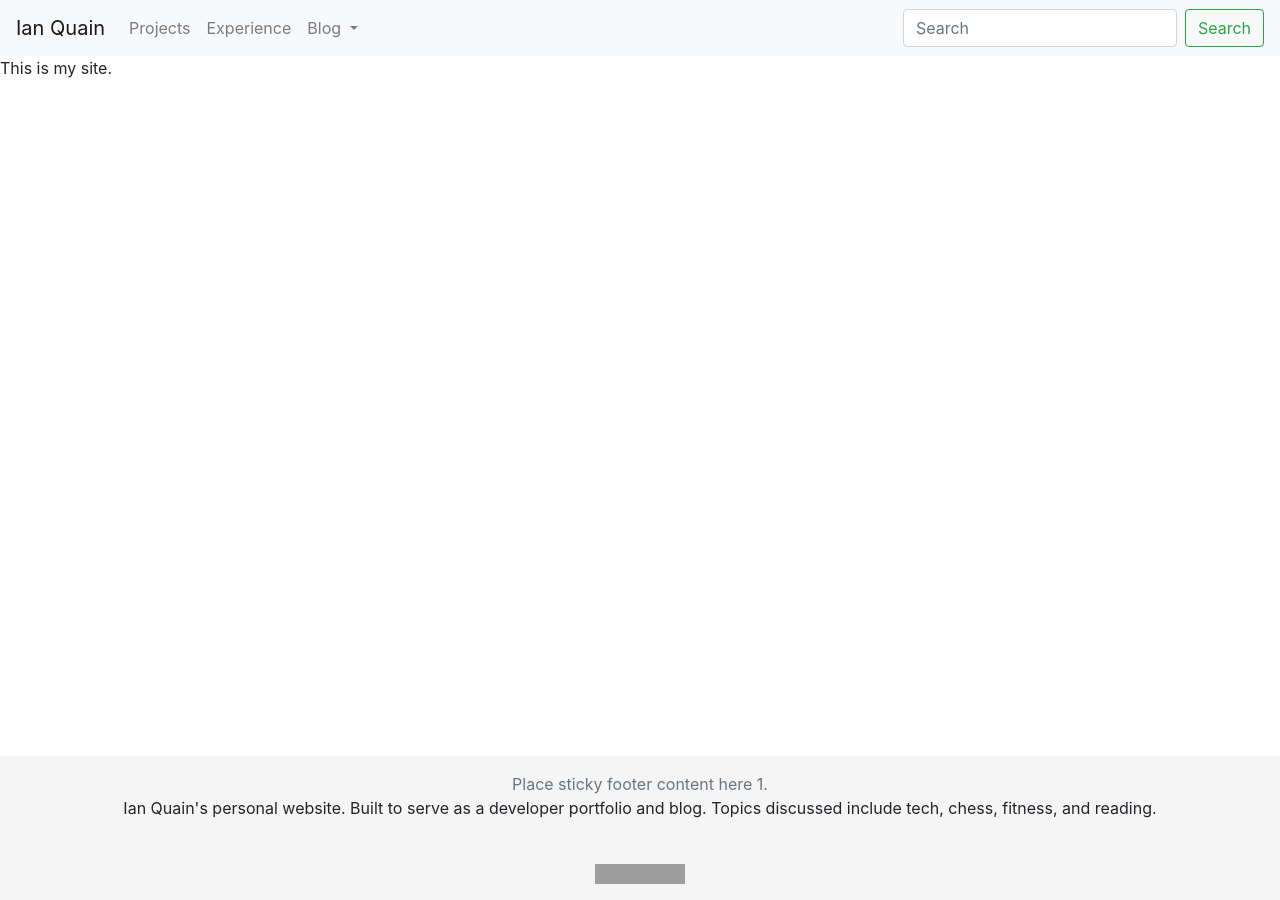
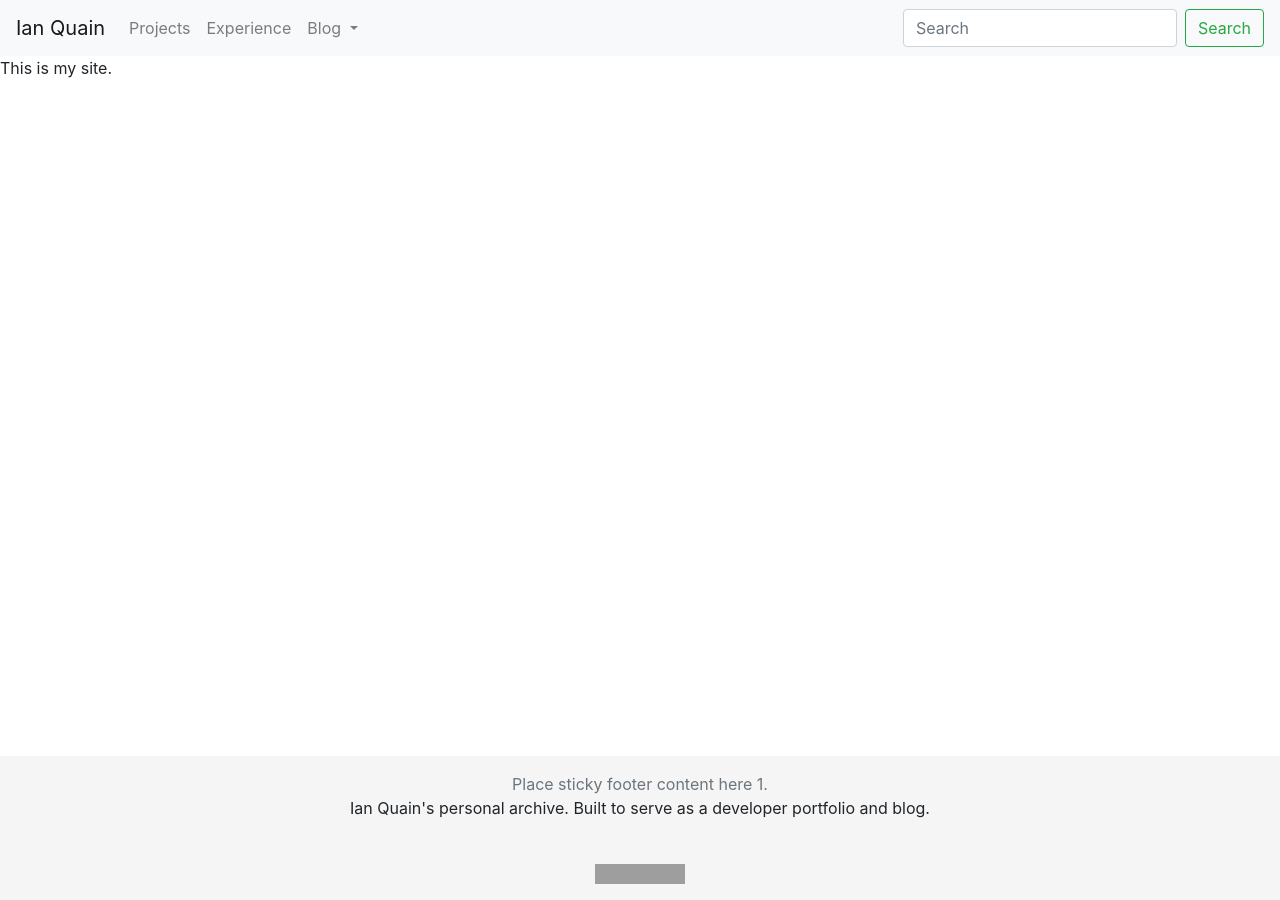
Before and after one commit to quaini/deprecated-personal-website, a Jekyll site: the page built from index.html, in a window 1280 px wide. Built offline with Jekyll 4.4.1, drawn with Linux system fonts in a browser that asks for light colours; nearby versions of some CDN libraries; grey boxes are pictures that could not be loaded.

Commit message:
change website description

```diff
--- a/_config.yml
+++ b/_config.yml
@@ -21,8 +21,7 @@
 title: Ian Quain
 email: your-email@example.com
 description: >- # this means to ignore newlines until "baseurl:"
-  Ian Quain's personal website. Built to serve as a developer portfolio
-  and blog. Topics discussed include tech, chess, fitness, and reading.
+  Ian Quain's personal archive. Built to serve as a developer portfolio and blog.
 baseurl: "" # the subpath of your site, e.g. /blog
 url: "" # the base hostname & protocol for your site, e.g. http://example.com
 github_username:  quaini
```
